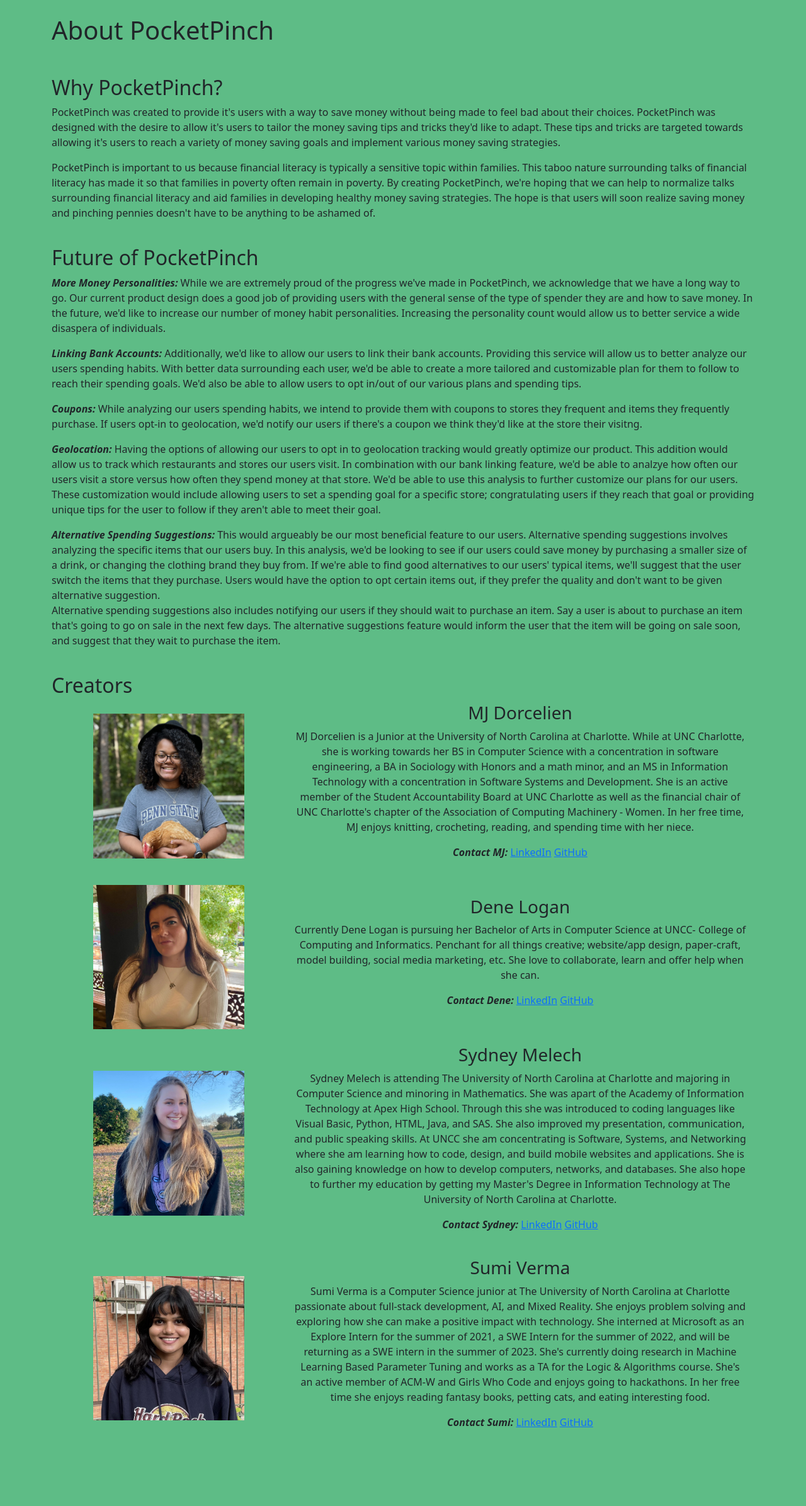
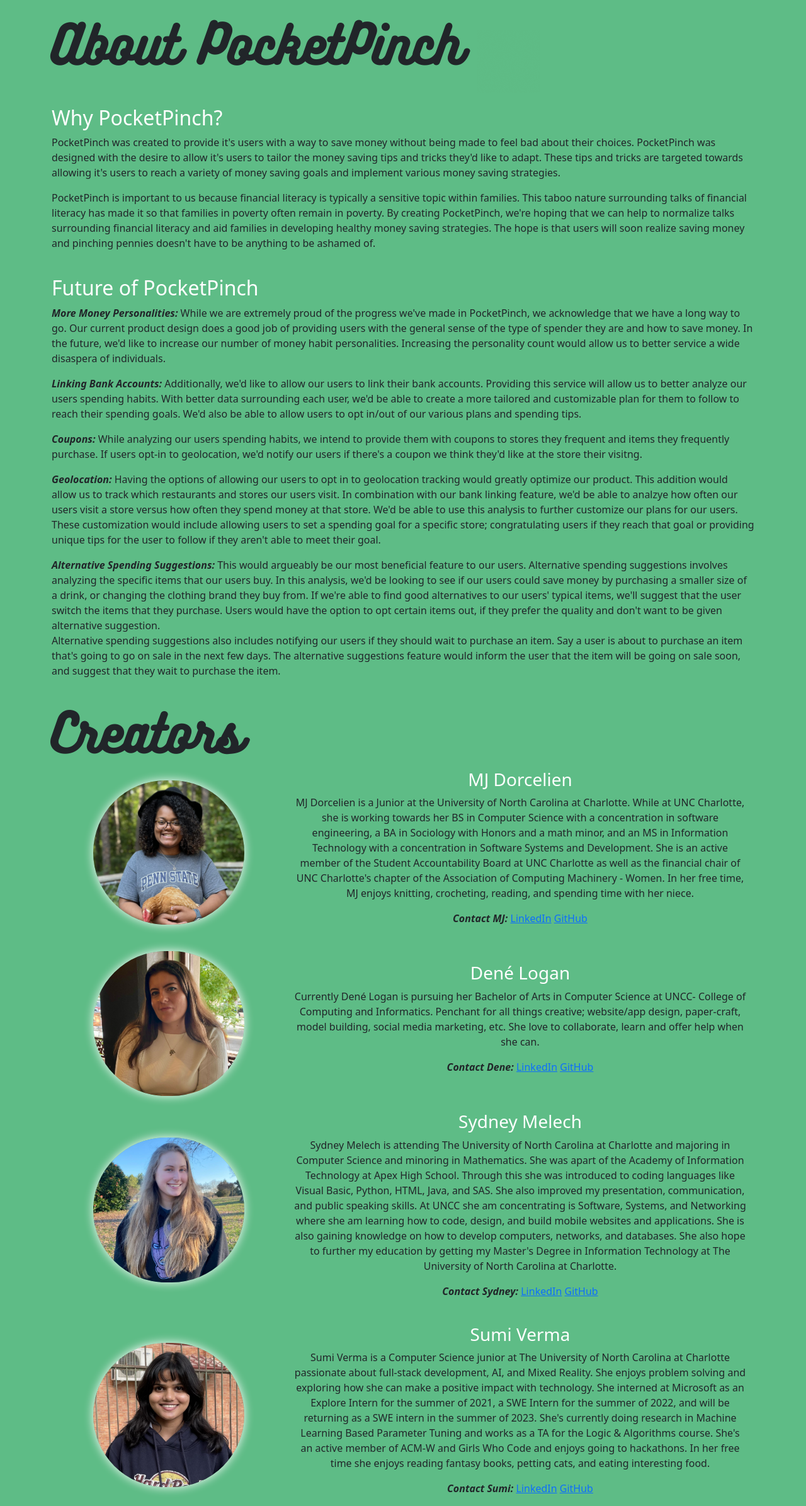
Before and after one commit to sumiv/PennyPinch, a Flask app: page /PennyPinch/templates/about.html in a window 1280 px wide. Shown: the part 106-2497 px from the top of the page at 63% size. Before the commit the page ends 2372 px from the top, so only its background shows below. Run offline with Flask 2, Linux system fonts and the light colour scheme.

Commit message:
Edits to About page

```diff
--- a/static/styles/main.css
+++ b/static/styles/main.css
@@ -6,6 +6,15 @@
 body{
     background-color: #5ebc86;
 
+}
+
+h1{
+    font-family: 'Bukhari Script';
+    font-size: 60pt;
+}
+
+h2, h3{
+    color: white;
 }
 
 .index-main{
@@ -39,3 +48,16 @@ body{
 .q-btn{
     background-image: linear-gradient(to right, #f6d365 0%, #ffca28 51%, #f57f17 100%);
 }
+
+.about-body{
+    display: inline-block;
+}
+
+.about-gif{
+    display: inline-block;
+    padding-left: 20px;
+}
+.about-imgs{
+    border-radius: 100pt;
+    box-shadow: 0px 0px 15px #fff ;
+}
--- a/templates/about.html
+++ b/templates/about.html
@@ -4,7 +4,8 @@
 
 {% block body %}
 
-<h1 class="mb-5">About PocketPinch</h1>
+<h1 class="mb-5 about-body">About PocketPinch</h1>
+<img src="/static/images/coinstack.gif" alt="coin stack gif" class="about-gif">
     <h2>Why PocketPinch?</h2>
         <p>
             PocketPinch was created to provide it's users with a way to save money without being made to feel bad about their choices.
@@ -59,11 +60,11 @@
             The alternative suggestions feature would inform the user that the item will be going on sale soon, and suggest that they wait to purchase the item.
         </p>
     <br>
-    <h2>Creators</h2>
+    <h1>Creators</h1>
         <div class="container text-center">
             <div class="row justify-content-start align-items-center">
                 <div class="col-4">
-                    <img width="240"  src="/static/images/PearlHacksMJ.jpeg" alt="MJ Dorcelien">
+                    <img width="240"  src="/static/images/PearlHacksMJ.jpeg" alt="MJ Dorcelien" class="about-imgs">
                 </div>
                 <div class="col-8">
                     <h3>MJ Dorcelien</h3>
@@ -81,12 +82,12 @@
         <div class="container text-center">
             <div class="row justify-content-start align-items-center">
                 <div class="col-4">
-                    <img width="240" src="/static/images/PearlHacksDene.jpeg" alt="Dene Logan">
+                    <img width="240" src="/static/images/PearlHacksDene.jpeg" alt="Dene Logan" class="about-imgs">
                 </div>
                 <div class="col-8">
-                    <h3>Dene Logan</h3>
+                    <h3>Dené Logan</h3>
                     <p>
-                        Currently Dene Logan is pursuing her Bachelor of Arts in Computer Science at UNCC- College of Computing and Informatics.
+                        Currently Dené Logan is pursuing her Bachelor of Arts in Computer Science at UNCC- College of Computing and Informatics.
                         Penchant for all things creative; website/app design, paper-craft, model building, social media marketing, etc.
                         She love to collaborate, learn and offer help when she can.
                     </p>
@@ -98,7 +99,7 @@
         <div class="container text-center">
             <div class="row justify-content-start align-items-center">
                 <div class="col-4">
-                    <img width="240" src="/static/images/PearlHacksSydney.jpg" alt="Sydney Melech">
+                    <img width="240" src="/static/images/PearlHacksSydney.jpg" alt="Sydney Melech" class="about-imgs">
                 </div>
                 <div class="col-8">
                     <h3>Sydney Melech</h3>
@@ -119,7 +120,7 @@
         <div class="container text-center">
             <div class="row justify-content-start align-items-center">
                 <div class="col-4">
-                <img width="240" src="/static/images/PearlHacksSumi.jpg" alt="Sumi Verma">
+                <img width="240" src="/static/images/PearlHacksSumi.jpg" alt="Sumi Verma" class="about-imgs">
                 </div>
                 <div class="col-8">
                     <h3>Sumi Verma</h3>
```
Also changed, not shown: static/images/coinstack.gif (added).
